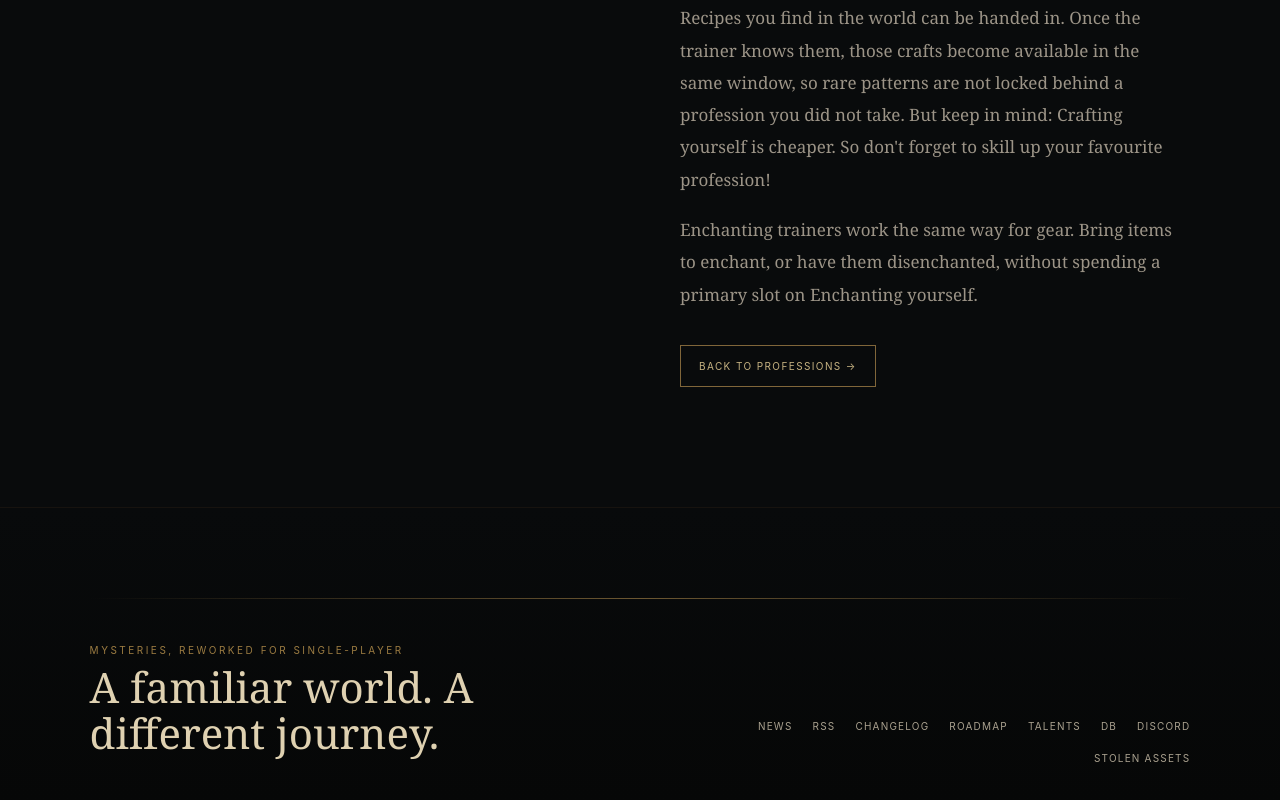
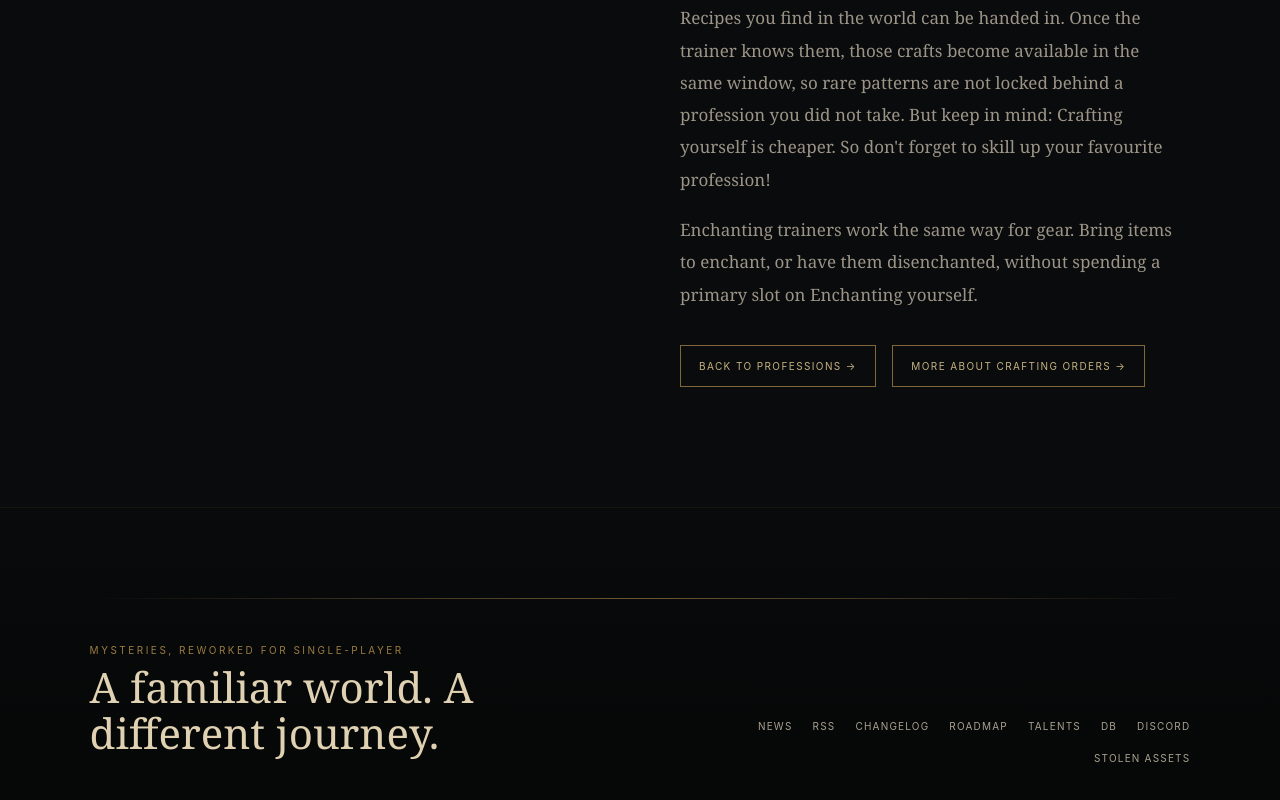
Before and after one commit to WindrunnerWoW/windrunnerwow.github.io, a SvelteKit app: page /crafting-orders in a window 1280 px wide. Shown: the part 1446-2246 px from the top of the page. Built offline with nearby package versions, Linux system fonts and the light colour scheme; a web font is replaced by a local one.

Commit message:
link to spotlight on feature site

```diff
--- a/src/routes/crafting-orders/+page.svelte
+++ b/src/routes/crafting-orders/+page.svelte
@@ -63,6 +63,7 @@
         spending a primary slot on Enchanting yourself.
       </p>
       <a class="cta" href="/features/professions">Back to professions →</a>
+      <a class="cta" href="/news/FS_craftingOrders">More about Crafting Orders →</a>
     </div>
   </section>
 </main>
@@ -146,7 +147,7 @@
   }
   .cta {
     display: inline-block;
-    margin-top: 16px;
+    margin: 16px 12px 0 0;
     padding: 14px 18px;
     border: 1px solid #80663a;
     color: #c7b382;
```
